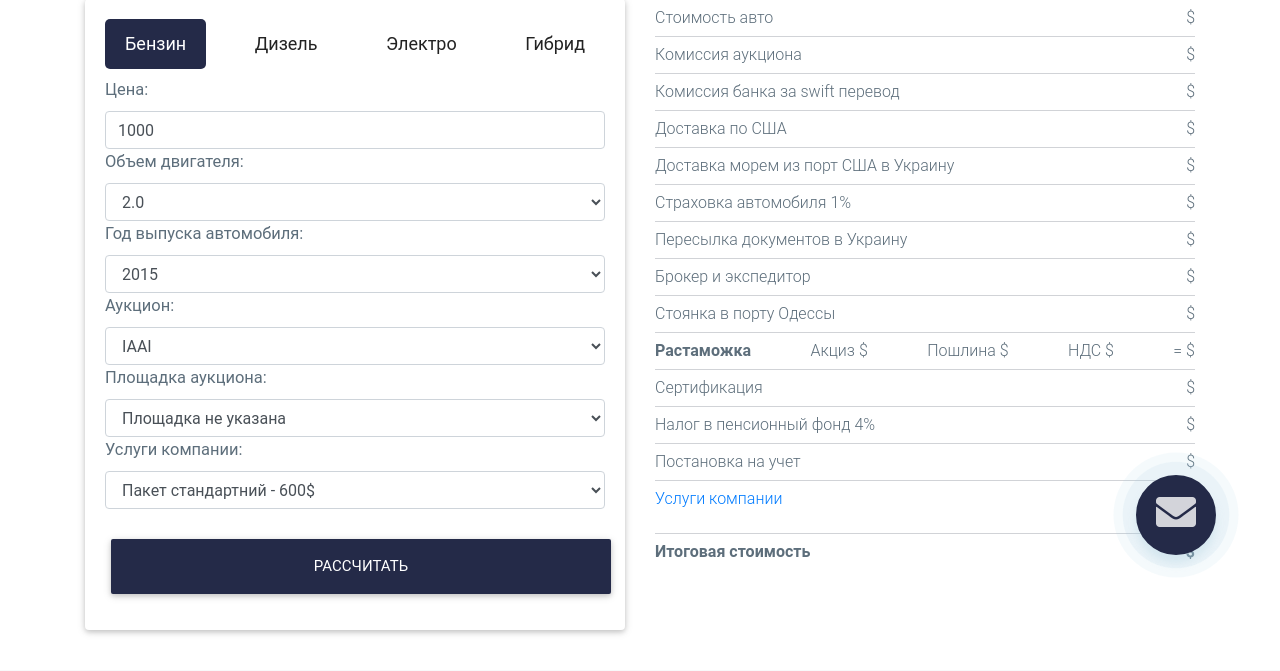
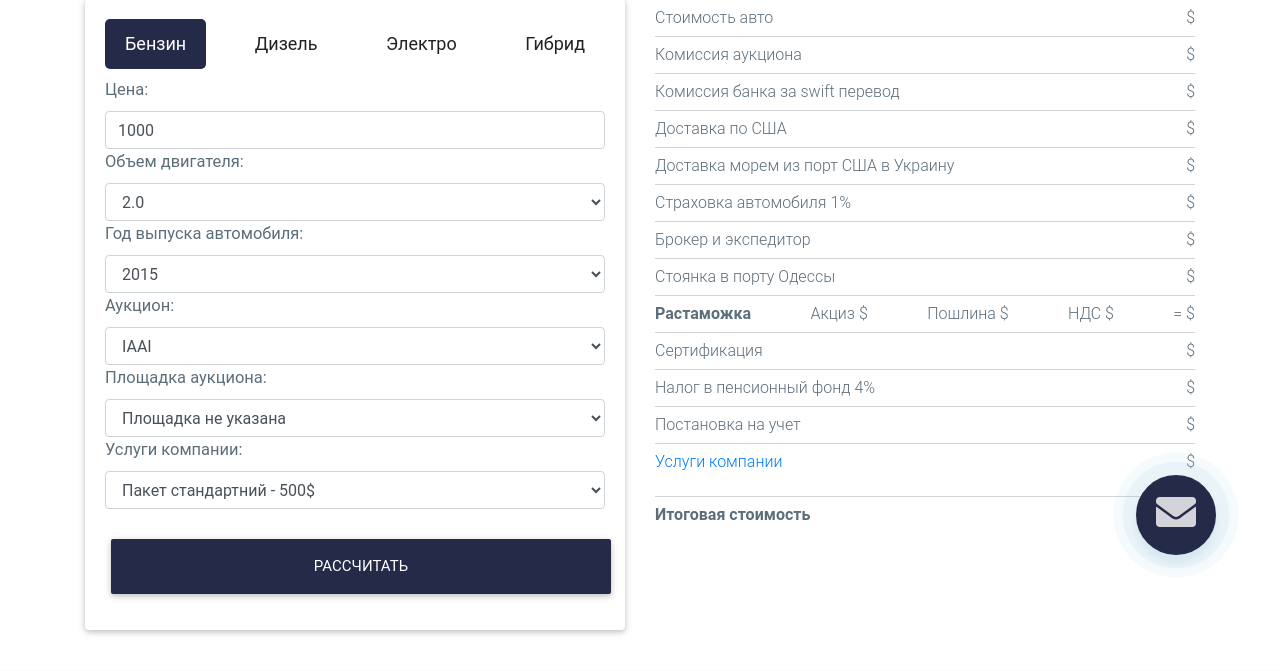
Before and after one commit to viktor-orkush/driveamerican, a Django app: page /calculation/ in a window 1280 px wide. Shown: the part 205-876 px from the top of the page. Run offline with Django 3.2, Linux system fonts and the light colour scheme; data comes from the database, SQL or seed files in the repository; some libraries are stand-ins or nearby versions.

Commit message:
new price for shipping and service

```diff
--- a/driveamerican/driveamericanapp/templates/calculation.html
+++ b/driveamerican/driveamericanapp/templates/calculation.html
@@ -82,8 +82,7 @@
 
                                     <label for="auction_city">Услуги компании:</label>
                                     <select class="form-control" name="service" id="service_id">
-                                        <option value="600">Пакет стандартний - 600$</option>
-                                        <option value="1000">Пакет максимальный - 1000$</option>
+                                        <option value="500">Пакет стандартний - 500$</option>
                                     </select>
 
                                     <div class="calc_block_btn">
@@ -127,11 +126,6 @@
                         <div class="calc_block-row">
                             <div class="">Страховка автомобиля <span class="attr">1%</span></div>
                             <div class="value"><span id="insurance_car"></span>$</div>
-                        </div>
-                        <div class="calc_block-row">
-                            <div class="">Пересылка документов в Украину</div>
-                            <div class="value"><span id="transportation_in_ukraine"></span>$
-                            </div>
                         </div>
                         <div class="calc_block-row">
                             <div class="">Брокер и экспедитор</div>
--- a/driveamerican/driveamericanapp/views.py
+++ b/driveamerican/driveamericanapp/views.py
@@ -18,9 +18,9 @@
               'hybrid': 'Гибрид'}
 
 port_shipping_price = {
-    'port_savannah': 890,
-    'port_newark': 890,
-    'port_houston': 990,
+    'port_savannah': 850,
+    'port_newark': 850,
+    'port_houston': 920,
     'port_los_angeles': 1090,
 }
 
@@ -85,16 +85,15 @@
                 shipping_price = 899
                 shipping_port_name = 'N/A'
 
-            broker_forwarder = 850
+            broker_forwarder = 750
             parking_port = 30
-            transportation_in_ukraine = 100
             pension_tax = math.ceil((auto_price + auction_fee) * 0.04)
-            certification = 300
+            certification = 250
             registration = 60
             company_services = int(request.POST.get('service'))
             total_cost = math.ceil(
                 auto_price + auction_fee + swift_bank_commission + customs_clearance + transportation_in_usa + \
-                + shipping_price + broker_forwarder + parking_port + transportation_in_ukraine + \
+                + shipping_price + broker_forwarder + parking_port + \
                 + pension_tax + certification + registration + company_services)
             return JsonResponse({'auto_price': auto_price,
                                  'auction_fee': auction_fee,
@@ -109,7 +108,6 @@
                                  'shipping_port': shipping_port_name,
                                  'broker_forwarder': broker_forwarder,
                                  'parking_port': parking_port,
-                                 'transportation_in_ukraine': transportation_in_ukraine,
                                  'pension_tax': pension_tax,
                                  'certification': certification,
                                  'registration': registration,
--- a/driveamerican/scrapingapp/web_scraping.py
+++ b/driveamerican/scrapingapp/web_scraping.py
@@ -126,7 +126,7 @@
         pension_tax = math.ceil((auto_price + auction_fee) * 0.03)
         certification = 300
         registration = 60
-        company_services = 600
+        company_services = 500
         return auto_price + auction_fee + swift_bank_commission + insurance_car + excise + duty + \
                + vat + transportation_in_usa + shipping_price + broker_forwarder + parking_port + \
                + pension_tax + registration + certification + company_services + document_ship
--- a/driveamerican/static/js/customer.js
+++ b/driveamerican/static/js/customer.js
@@ -75,7 +75,6 @@
                 $('#shipping_port').text(data['shipping_port'])
                 $('#broker_forwarder').text(data['broker_forwarder'])
                 $('#parking_port').text(data['parking_port'])
-                $('#transportation_in_ukraine').text(data['transportation_in_ukraine'])
                 $('#pension_tax').text(data['pension_tax'])
                 $('#certification').text(data['certification'])
                 $('#registration').text(data['registration'])
```
Also changed, not shown: driveamerican/static/js/customer.min.js.
